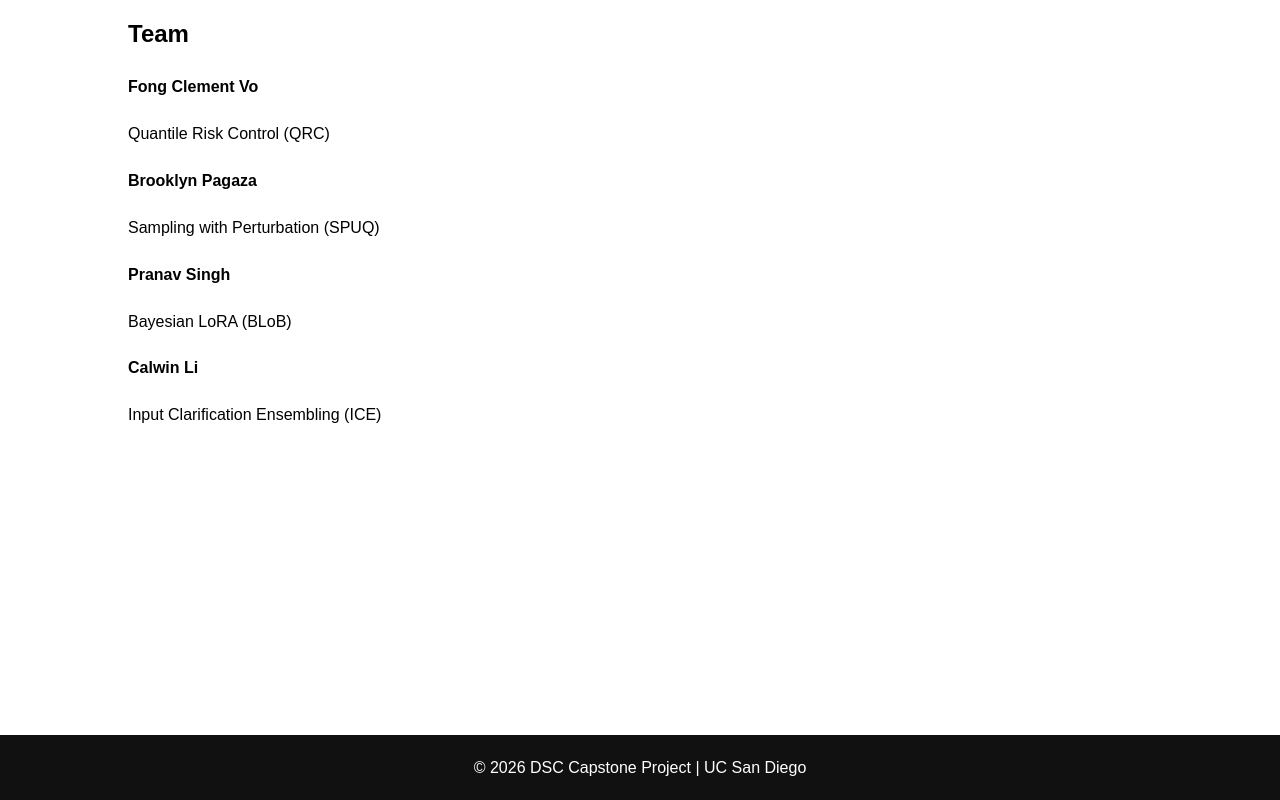
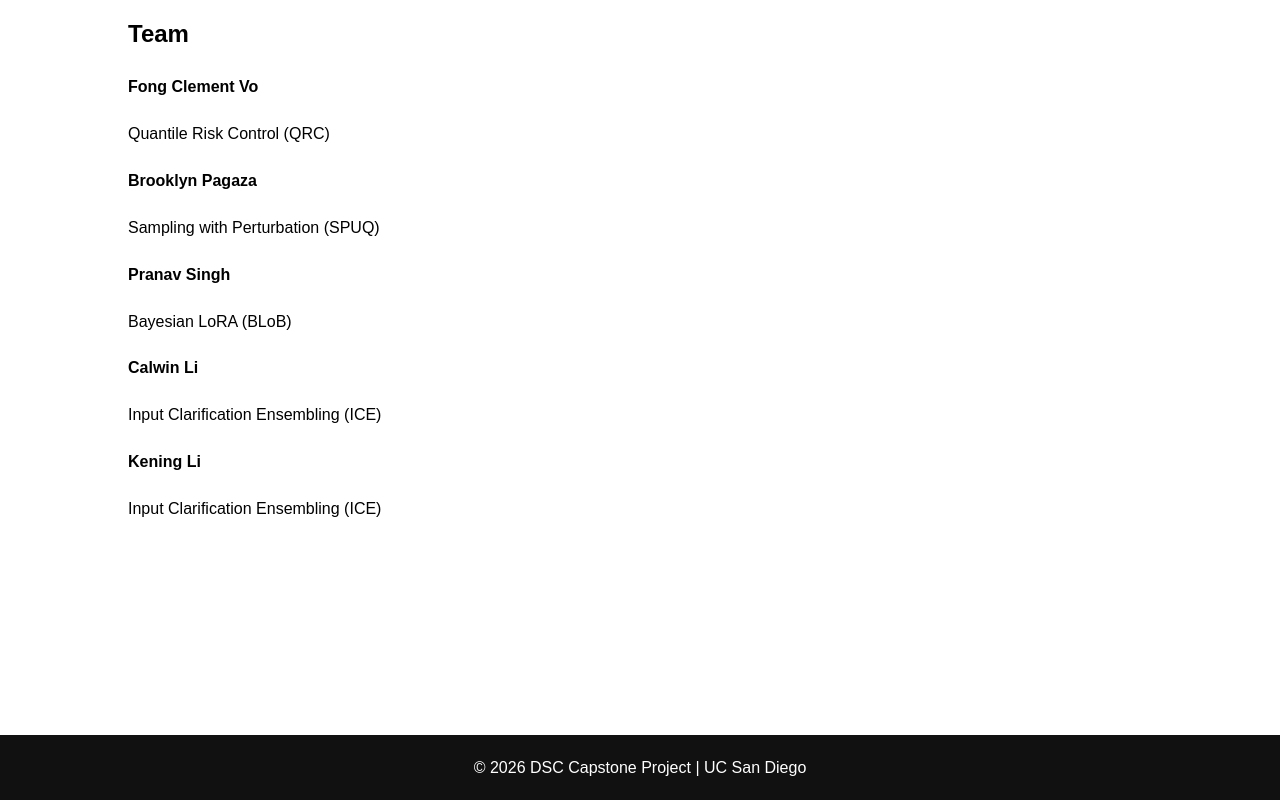
Before and after one commit to ClemHubble/dsc_capstone_website, a plain HTML site: page index.html in a window 1280 px wide. Shown: the part 4430-5230 px from the top of the page. Drawn offline with Linux system fonts and the light colour scheme.

Commit message:
added Kening

```diff
--- a/index.html
+++ b/index.html
@@ -97,7 +97,7 @@
     <a href="#team">Team</a>
 </nav>
 
-<!-- HERO / HOME -->
+<!-- HOME -->
 <section id="home" class="hero">
     <h1>Uncertainty Quantification in Large Language Models</h1>
     <h3>Understanding Confidence Across Multiple-Choice, Open-Ended, and Active Reasoning Tasks</h3>
@@ -215,6 +215,11 @@
         <p>Input Clarification Ensembling (ICE)</p>
     </div>
 
+    <div class="team-member">
+        <h4>Kening Li</h4>
+        <p>Input Clarification Ensembling (ICE)</p>
+    </div>
+
 </section>
 
 <footer>
```
